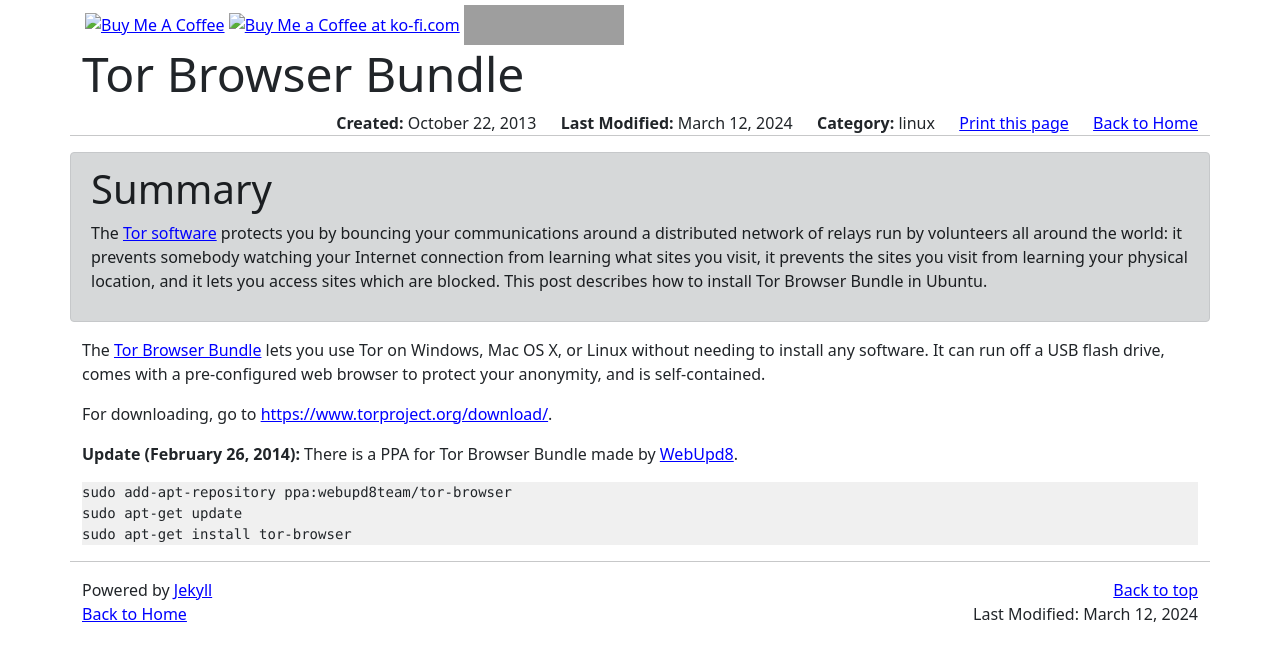
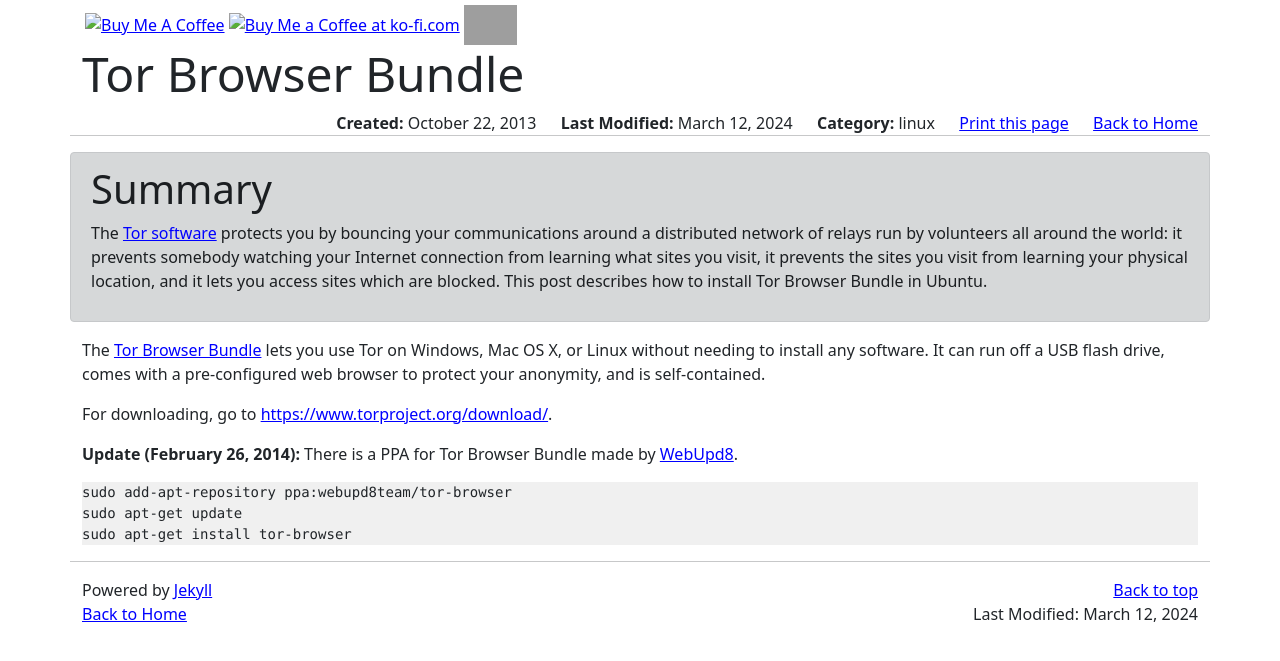
Before and after one commit to hoanganhduc/hoanganhduc.github.io, a Jekyll site: the page built from _posts/2013-10-22-tor-browser-bundle.md, in a window 1280 px wide. Shown: the top 661 px of the page. Built offline with Jekyll 4.4.1, drawn with Linux system fonts in a browser that asks for light colours; nearby versions of some CDN libraries; a style sheet for code colours, icons or effects is not loaded; grey boxes are pictures that could not be loaded.

Commit message:
Updated @ 2025-10-07  11:41:55 ICT

```diff
--- a/_layouts/blog-post.html
+++ b/_layouts/blog-post.html
@@ -32,7 +32,7 @@
 	<a href="https://www.buymeacoffee.com/hoanganhduc" target="_blank"><img src="https://cdn.buymeacoffee.com/buttons/v2/default-yellow.png" alt="Buy Me A Coffee" style="height: 40px !important;width: 160px !important;" ></a>
 	<a href='https://ko-fi.com/hoanganhduc' target='_blank'><img height='40' style='border:0px;height:40px;' src='https://storage.ko-fi.com/cdn/kofi2.png?v=6' border='0' alt='Buy Me a Coffee at ko-fi.com' /></a>
 	<a href="https://bmacc.app/tip/hoanganhduc" target="_blank">
-		<img src="https://bmacc.io/wp-content/uploads/2023/05/BMACC-LOGO.png" alt="Buy Me a Crypto Coffee" style="height: 40px !important;width: 160px !important;">
+		<img src="https://bmacc.io/wp-content/uploads/2023/05/BMACC-LOGO.png" alt="Buy Me a Crypto Coffee" style="height: 40px !important;">
 	</a>
 </div>
 <h1 class="display-5">{{ page.title }}</h1>
```
Also changed, not shown: 1 other file.
